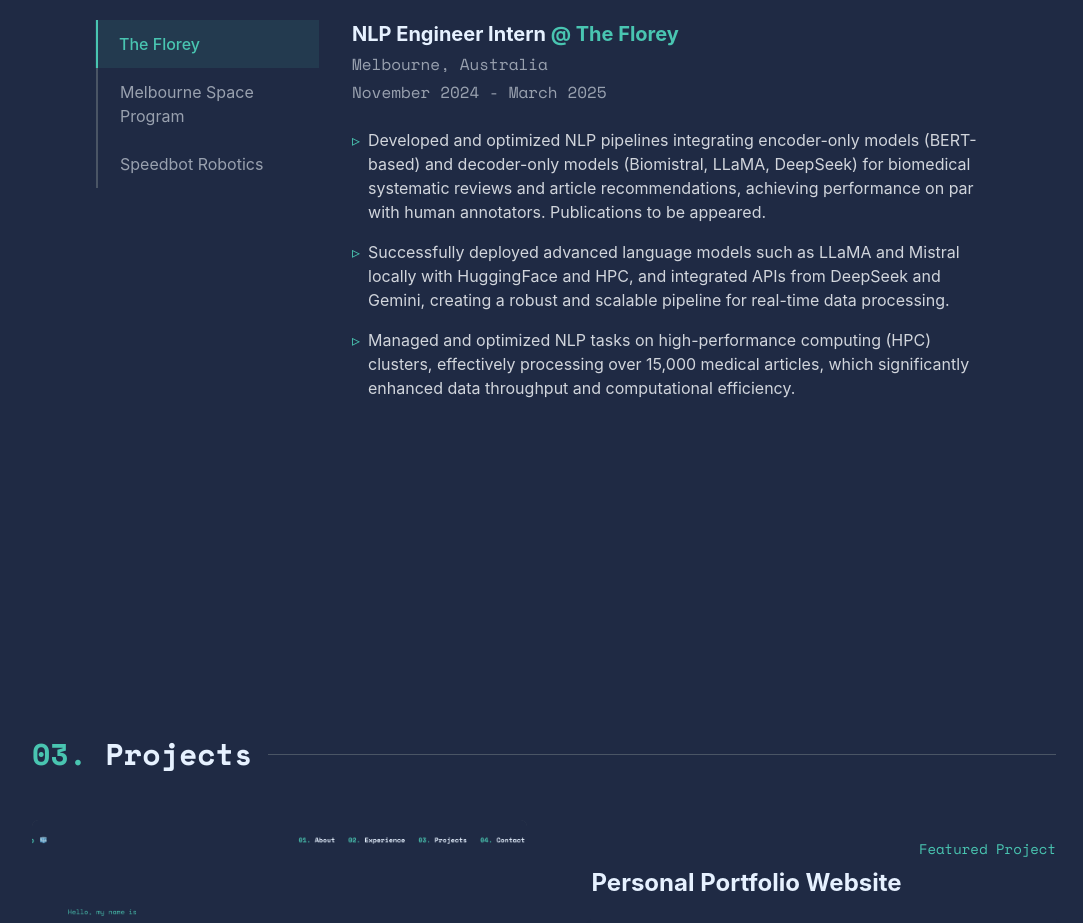
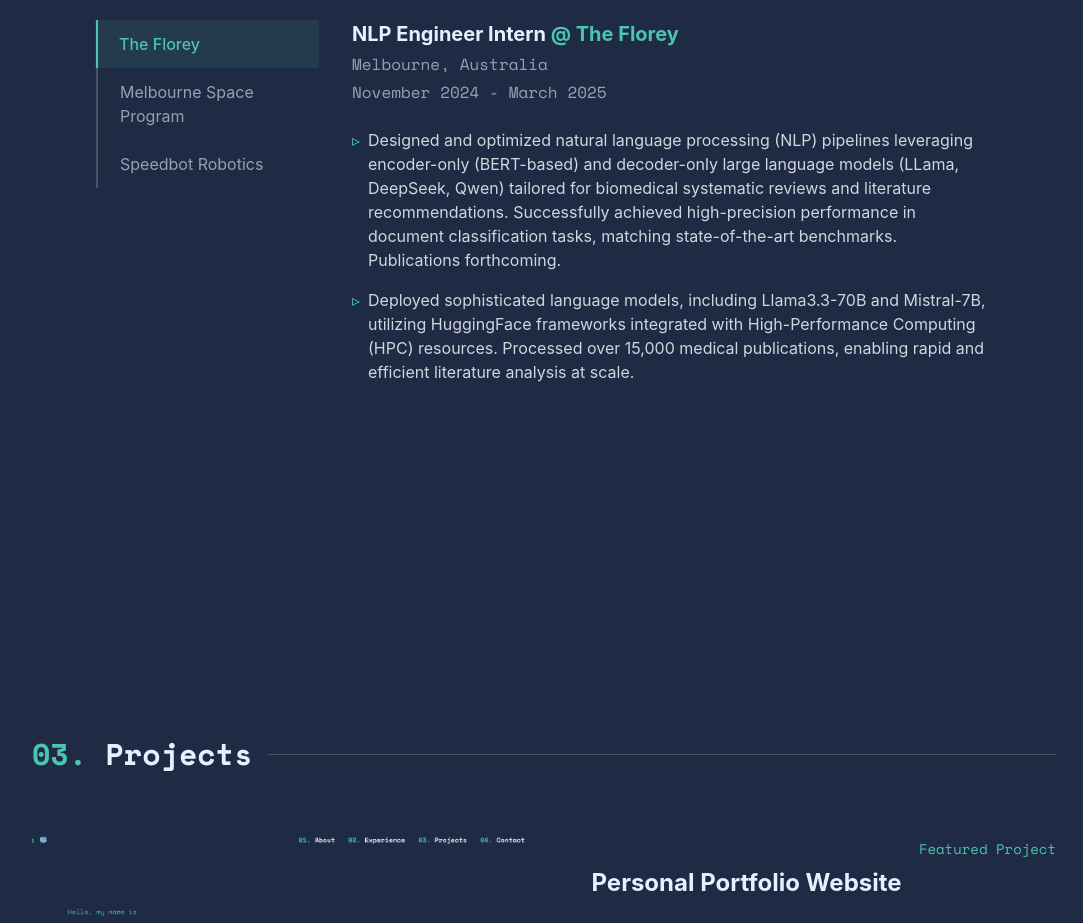
Before and after one commit to HenrikHao/my-personal-web, a React (Vite) app: page /#about in a window 1280 px wide. Shown: the part 1760-2683 px from the top of the page, without its empty margins (96-1179 px from the left). Built offline with nearby package versions, Linux system fonts and the light colour scheme.

Commit message:
add resume

```diff
--- a/src/pages/Experience.jsx
+++ b/src/pages/Experience.jsx
@@ -81,9 +81,9 @@
             location: "Melbourne, Australia",
             period: "November 2024 - March 2025",
             details: [
-                "Developed and optimized NLP pipelines integrating encoder-only models (BERT-based) and decoder-only models (Biomistral, LLaMA, DeepSeek) for biomedical systematic reviews and article recommendations, achieving performance on par with human annotators. Publications to be appeared.",
-                "Successfully deployed advanced language models such as LLaMA and Mistral locally with HuggingFace and HPC, and integrated APIs from DeepSeek and Gemini, creating a robust and scalable pipeline for real-time data processing.",
-                "Managed and optimized NLP tasks on high-performance computing (HPC) clusters, effectively processing over 15,000 medical articles, which significantly enhanced data throughput and computational efficiency."]
+                "Designed and optimized natural language processing (NLP) pipelines leveraging encoder-only (BERT-based) and decoder-only large language models (LLama, DeepSeek, Qwen) tailored for biomedical systematic reviews and literature recommendations. Successfully achieved high-precision performance in document classification tasks, matching state-of-the-art benchmarks. Publications forthcoming.",
+                "Deployed sophisticated language models, including Llama3.3-70B and Mistral-7B, utilizing HuggingFace frameworks integrated with High-Performance Computing (HPC) resources. Processed over 15,000 medical publications, enabling rapid and efficient literature analysis at scale."
+            ]
         },
         {
             name: "Melbourne Space Program",
@@ -92,9 +92,9 @@
             location: "Melbourne, Australia",
             period: "March 2023 - June 2024",
             details: [
-                "Directed a specialized team in the development and optimization of advanced camera systems for a humanoid robotic bartender. Key tasks include pioneering techniques for precise cup detection and state-of-the-art liquid segmentation algorithms.",
-                "Collected an on-site liquid-pouring dataset and replicated a U-Net model from a research paper for liquid segmentation to monitor pouring accuracy. Utilized YOLOv4 with an OAK-D camera for bottle classification.",
-                "Managed and improved the code structure within the Robot Operating System (ROS) framework. Designed the architecture and messaging system to coordinate multiple nodes, including the chatbot, camera, robotic arm, and end-effector."
+                "Led a specialized team to design, develop, and optimize advanced camera systems for a humanoid robotic bartender. Innovated techniques for precise cup detection and developed state-of-the-art liquid segmentation algorithms, significantly enhancing robotic perception capabilities.",
+                "Collected an on-site liquid-pouring dataset and replicated a U-Net model for liquid segmentation, ensuring high accuracy in pouring tasks. Integrated YOLOv4 object detection with an OAK-D camera for robust bottle classification.",
+                "Managed and refined the Robot Operating System (ROS) codebase, architecting efficient messaging systems to coordinate diverse nodes, including chatbot interfaces, camera sensors, robotic arms, and end-effectors, ensuring seamless system integration and performance."
             ]
         },
         {
```
Also changed, not shown: 1 other file (tests, documents, lock files or other folders).
